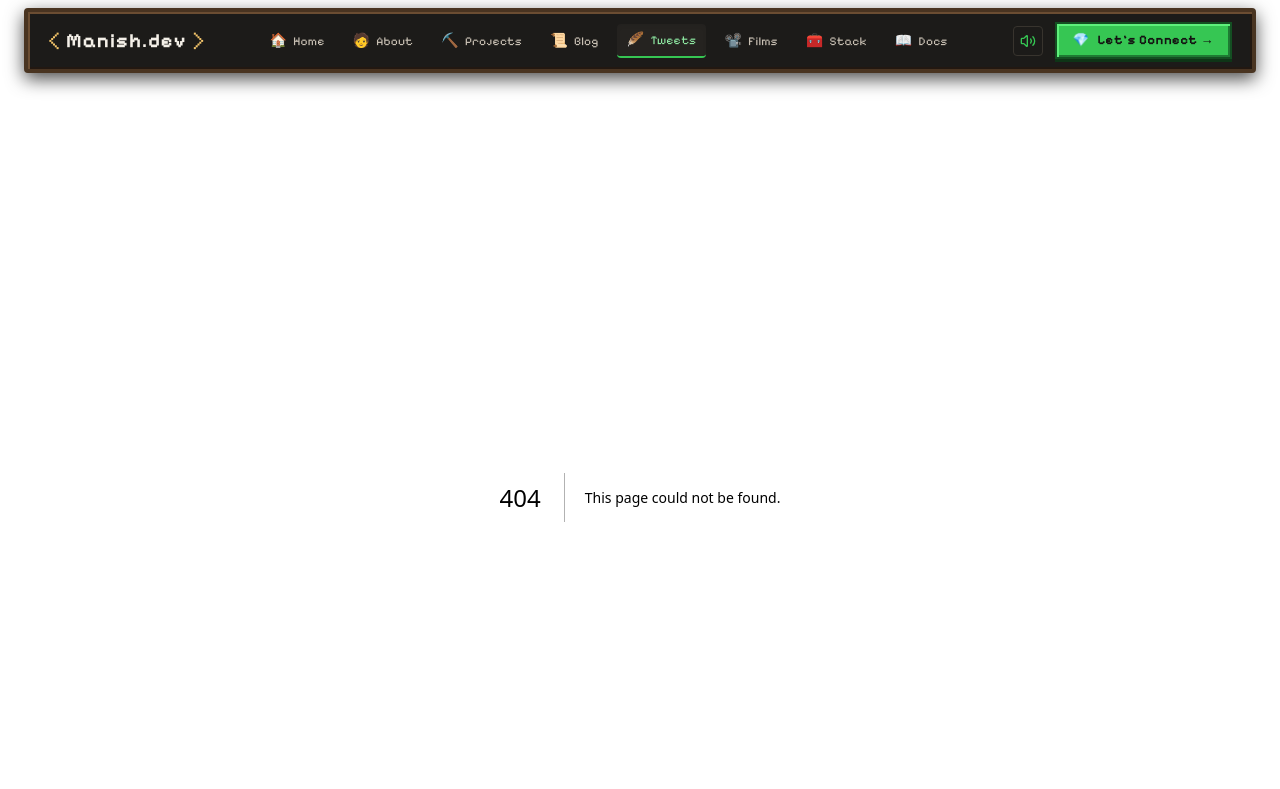
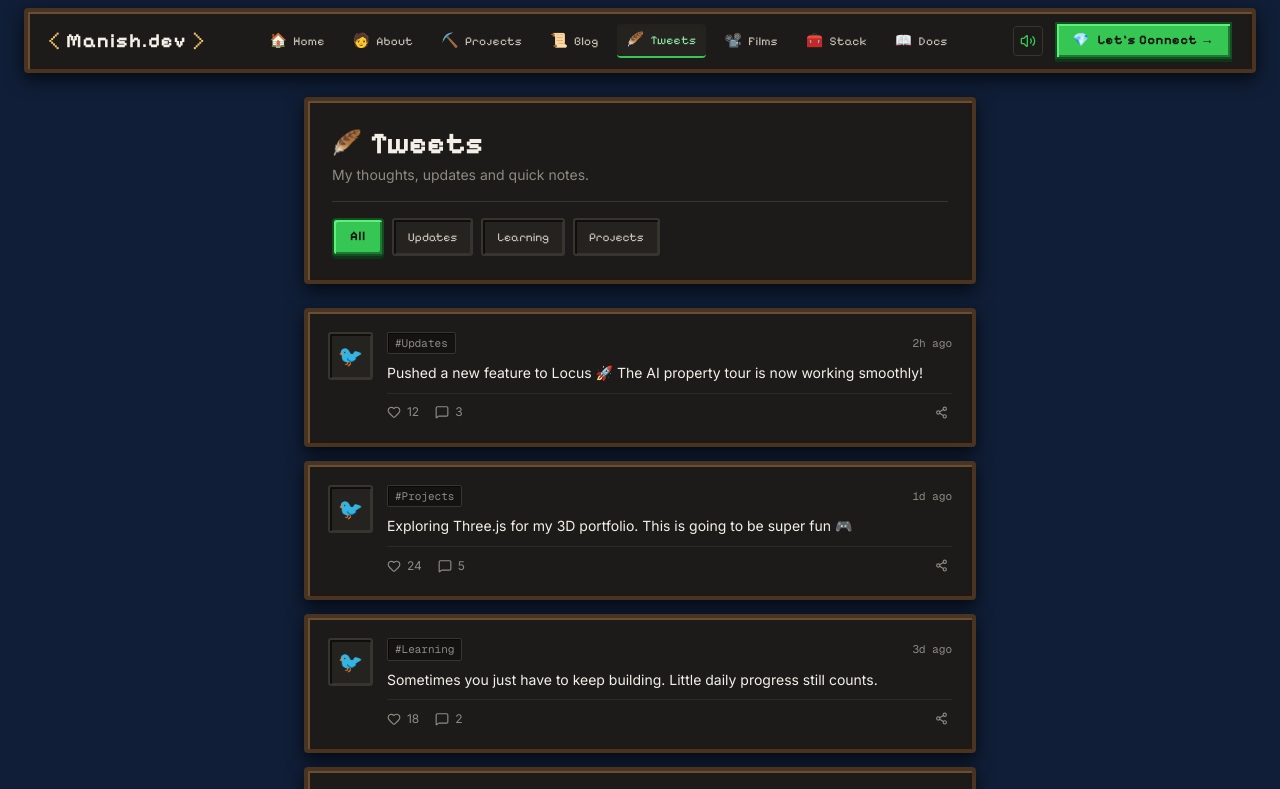
Before and after one commit to manish-3d/protfolio-manish, a Next.js app: page /tweets in a window 1280 px wide. Before the commit this address had no page. Shown: the top 789 px of the page. Built offline with nearby package versions, Linux system fonts and the light colour scheme.

Commit message:
feat: implement tweets town square feed with interactive like toggles

```diff
--- /dev/null
+++ b/src/app/tweets/page.tsx
@@ -0,0 +1,158 @@
+"use client";
+
+import React, { useState } from "react";
+import { sound } from "@/lib/soundService";
+import { TWEETS } from "@/data/portfolioData";
+import { Heart, MessageSquare, Share2 } from "lucide-react";
+
+type TweetFilter = "All" | "Updates" | "Learning" | "Projects";
+
+export default function TweetsPage() {
+  const [selectedFilter, setSelectedFilter] = useState<TweetFilter>("All");
+  const [likesMap, setLikesMap] = useState<Record<string, { count: number; active: boolean }>>(() => {
+    const initial: Record<string, { count: number; active: boolean }> = {};
+    TWEETS.forEach((t) => {
+      initial[t.id] = { count: t.likesCount, active: false };
+    });
+    return initial;
+  });
+
+  const filteredTweets = TWEETS.filter((t) => {
+    return selectedFilter === "All" || t.category === selectedFilter;
+  });
+
+  const handleFilterSelect = (cat: TweetFilter) => {
+    sound.playWoodClick();
+    setSelectedFilter(cat);
+  };
+
+  const handleLike = (id: string, e: React.MouseEvent) => {
+    e.preventDefault();
+    sound.playItemPop();
+    setLikesMap((prev) => {
+      const current = prev[id] || { count: 0, active: false };
+      return {
+        ...prev,
+        [id]: {
+          count: current.active ? current.count - 1 : current.count + 1,
+          active: !current.active,
+        },
+      };
+    });
+  };
+
+  const handleShare = (text: string) => {
+    sound.playWoodClick();
+    if (typeof window !== "undefined" && navigator.clipboard) {
+      navigator.clipboard.writeText(text);
+      alert("Thought copied to clipboard!");
+    }
+  };
+
+  return (
+    <div className="w-full max-w-2xl mx-auto space-y-6">
+      {/* Header */}
+      <div className="mc-panel-wood p-5 md:p-6 bg-[#1c1b19]">
+        <div className="flex items-center gap-2">
+          <span className="text-2xl">🪶</span>
+          <h1 className="font-pixel text-2xl sm:text-3xl text-[#F4F0E8] font-bold">
+            Tweets
+          </h1>
+        </div>
+        <p className="text-xs sm:text-sm text-[#8E8A82] mt-1">
+          My thoughts, updates and quick notes.
+        </p>
+
+        {/* Filter Bar */}
+        <div className="flex flex-wrap gap-2 mt-4 pt-4 border-t border-[#38342e]">
+          {(["All", "Updates", "Learning", "Projects"] as TweetFilter[]).map((cat) => {
+            const isActive = selectedFilter === cat;
+            return (
+              <button
+                key={cat}
+                onClick={() => handleFilterSelect(cat)}
+                className={`px-3.5 py-1 font-pixel text-xs rounded transition-all ${
+                  isActive
+                    ? "mc-btn-primary py-1 px-3"
+                    : "mc-card-inset text-[#C8C0B3] hover:text-[#F4F0E8] hover:bg-[#252320]"
+                }`}
+              >
+                {cat}
+              </button>
+            );
+          })}
+        </div>
+      </div>
+
+      {/* Tweet Feed Cards */}
+      <div className="space-y-3.5">
+        {filteredTweets.map((tweet) => {
+          const likeState = likesMap[tweet.id] || { count: tweet.likesCount, active: false };
+          return (
+            <div
+              key={tweet.id}
+              className="mc-panel-wood p-4 sm:p-5 bg-[#1c1b19] hover:border-[#60a5fa] transition-all rounded"
+            >
+              <div className="flex items-start gap-3.5">
+                {/* Pixel Bird Icon Avatar */}
+                <div className="p-2 mc-card-inset bg-[#1d9bf0]/10 border-[#1d9bf0]/40 rounded text-xl flex-shrink-0">
+                  <span>🐦</span>
+                </div>
+
+                <div className="min-w-0 flex-1 space-y-2">
+                  <div className="flex items-center justify-between">
+                    <span className="mc-tag text-[10px] text-[#38bdf8] border-[#38bdf8]/30">
+                      #{tweet.category}
+                    </span>
+                    <span className="text-[11px] text-[#8E8A82] font-mono">
+                      {tweet.relativeTime}
+                    </span>
+                  </div>
+
+                  <p className="text-xs sm:text-sm text-[#F4F0E8] leading-relaxed">
+                    {tweet.content}
+                  </p>
+
+                  {/* Actions & Counters */}
+                  <div className="pt-2 flex items-center justify-between border-t border-[#38342e]/60 text-xs text-[#8E8A82]">
+                    <div className="flex items-center gap-4">
+                      {/* Heart Button */}
+                      <button
+                        onClick={(e) => handleLike(tweet.id, e)}
+                        className={`flex items-center gap-1.5 transition-colors ${
+                          likeState.active ? "text-[#f43f5e]" : "hover:text-[#f43f5e]"
+                        }`}
+                        title="Like this update"
+                      >
+                        <Heart
+                          size={14}
+                          className={likeState.active ? "fill-[#f43f5e]" : ""}
+                        />
+                        <span>{likeState.count}</span>
+                      </button>
+
+                      {/* Comment Counter */}
+                      <div className="flex items-center gap-1.5 text-[#8E8A82]">
+                        <MessageSquare size={14} />
+                        <span>{tweet.commentsCount}</span>
+                      </div>
+                    </div>
+
+                    {/* Share Button */}
+                    <button
+                      onClick={() => handleShare(tweet.content)}
+                      className="p-1 hover:text-[#38bdf8] transition-colors"
+                      title="Copy text"
+                    >
+                      <Share2 size={13} />
+                    </button>
+                  </div>
+                </div>
+              </div>
+            </div>
+          );
+        })}
+      </div>
+    </div>
+  );
+}
```
